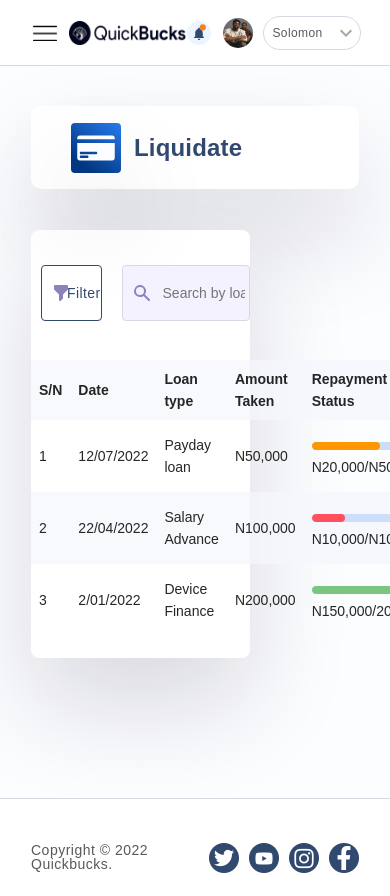
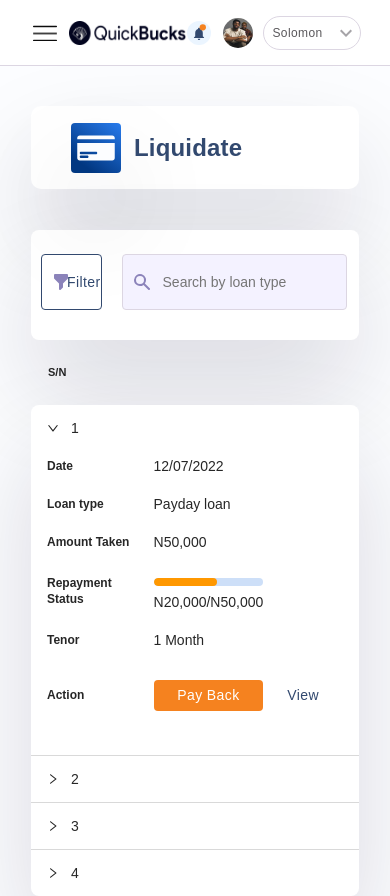
Before and after one commit to G-Joe/quickbucks-frontend, a React (Create React App) app: page /dashboard/liquidate in a window 390 px wide. Shown: the top 896 px of the page. Built offline with nearby package versions, Linux system fonts and the light colour scheme; a web font is replaced by a local one.

Commit message:
added mobile responsivity to liquidate, device finance, my account and loan calculator

```diff
--- a/src/pages/Dashboard/Account/account.scss
+++ b/src/pages/Dashboard/Account/account.scss
@@ -144,6 +144,7 @@
                }
 
           }
+
           .ant-steps-vertical{
                flex-direction: row;
                overflow: scroll;
--- a/src/pages/Dashboard/Account/pages/MyDetails/MyDetails.scss
+++ b/src/pages/Dashboard/Account/pages/MyDetails/MyDetails.scss
@@ -121,3 +121,20 @@
     border-bottom: 1px solid colors.$grey_300;
   }
 }
+
+@media (max-width: 500px) {
+  .view-emp.form-card, .upload-emp.form-card{
+    width:430px;
+  }
+  .my-details .edit-emp.form-card{
+    width:430px;
+  }
+
+  .my-details .edit-emp.form-card .row .btn{
+    width:170px;
+  }
+
+  .upload-emp.form-card .row .btn{
+    width:155px;
+  }
+}
--- a/src/pages/Dashboard/History/components/DeviceStatuses/Expired.tsx
+++ b/src/pages/Dashboard/History/components/DeviceStatuses/Expired.tsx
@@ -37,7 +37,7 @@ const Expired = ({ img, setDeviceStatusPage }: any) => {
 
           <p className="req-date expired">Request date: November 20,2019-01:00PM</p>
 
-          <Button label="View Pickup Instruction" variant="disabled" />
+          <Button label="Expired" variant="disabled" />
 
           <p className="req-date expired">Your Require Has Exceeded 72hours</p>
 
--- a/src/pages/Dashboard/History/index.scss
+++ b/src/pages/Dashboard/History/index.scss
@@ -463,5 +463,9 @@
         width: 100%;
       }
     }
+    .grid-row {
+      grid-template-columns: repeat(2, 1fr);
+
   }
 }
+}
--- a/src/pages/Dashboard/Liquidate/index.tsx
+++ b/src/pages/Dashboard/Liquidate/index.tsx
@@ -1,6 +1,7 @@
 import headerLogo from "assets/liquidate-card.svg";
 import Header from "components/Dashboard/Header/Header";
 import Table from "pages/Dashboard/Liquidate/table";
+import MobileTab from "./mobile-tab";
 import { Input, Button } from "components";
 import "./table.scss";
 import { HiFilter, HiSearch } from "react-icons/hi";
@@ -22,7 +23,14 @@ const Liquidate = () => {
             <Input label="" type="search" placeholder="Search by loan type" />
           </div>
         </div>
-        <Table />
+        <div className="table">
+           <Table />
+        </div>
+
+      </div>
+      <div className="mobile-table">
+        <h3>S/N</h3>
+        <MobileTab/>
       </div>
     </>
   );
--- /dev/null
+++ b/src/pages/Dashboard/Liquidate/mobile-tab.tsx
@@ -0,0 +1,251 @@
+import { Collapse, Progress, Modal } from 'antd';
+import { Button, Input} from "components";
+import checkIcon from "assets/checked-success.svg";
+import cancelIcon from "assets/cancel.svg";
+import useDisclosure from "components/shared/Modal/useDisclosure";
+import "./table.scss";
+
+
+const { Panel } = Collapse;
+
+
+const Text = () => {
+
+    const modalPin = useDisclosure();
+    const modalPay = useDisclosure();
+    const modalView = useDisclosure();
+    const modalSuccess = useDisclosure();
+
+    return(
+    <>
+    <div className="liquidate-toggle-table">
+    <table>
+        <tr>
+            <td className="heading">Date</td>
+            <td>12/07/2022</td>
+        </tr>
+        <tr>
+            <td className="heading">Loan type</td>
+            <td>Payday loan</td>
+        </tr>
+        <tr>
+            <td className="heading">Amount Taken</td>
+            <td>N50,000</td>
+        </tr>
+        <tr>
+            <td className="heading">Repayment Status</td>
+            <td><Progress
+              percent={58}
+              strokeColor="#FF9800"
+              trailColor="#cddff8"
+              showInfo={false}
+            />
+            N20,000/N50,000</td>
+        </tr>
+        <tr>
+            <td className="heading">Tenor</td>
+            <td>1 Month</td>
+        </tr>
+        <tr>
+            <td className="heading">Action</td>
+            <td>
+            <Button label="Pay Back" variant="primary" size="md" onClick={modalPay.onOpen}/>
+          </td>
+          <td> <Button label="View" variant="text" onClick={modalView.onOpen}/></td>
+        </tr>
+    </table>
+  </div>
+
+  <Modal
+        open={modalPay.isOpen}
+        onOk={modalPay.onClose}
+        className="payback-modal"
+        centered
+      >
+        <div className="modal-container">
+          <div className="outstanding-box">
+            <p>Loan amount outstanding</p>
+            <b>N239,571.00</b>
+          </div>
+          <Input label="Amount{N}" type="text" />
+          <Button
+            label="Liquidate"
+            variant="primary"
+            onClick={() => {
+              modalPay.onClose();
+              modalPin.onOpen();
+            }}
+          />
+         <br/>
+          <Button
+            label="Liquidate With Card"
+            variant="secondary--outline"
+            onClick={() => {
+              modalPay.onClose();
+              modalPin.onOpen();
+            }}
+          />
+          <img
+            className="close-icon"
+            onClick={modalPay.onClose}
+            src={cancelIcon}
+            alt="cancelIcon"
+          />
+        </div>
+      </Modal>
+      <Modal
+        open={modalView.isOpen}
+        onOk={modalView.onClose}
+        className="loan-summary"
+        centered
+      >
+        <>
+          <div className="liquidate-view">
+            <h3>My Loan Summary</h3>
+            <table>
+              <tr>
+                <td className="left">Loan Type</td>
+                <td className="right">Payday Loan</td>
+              </tr>
+              <tr>
+                <td className="left">Loan Tenor</td>
+                <td className="right">1 Month</td>
+              </tr>
+              <tr>
+                <td className="left">Loan Amount</td>
+                <td className="right">N20,000</td>
+              </tr>
+              <tr>
+                <td className="left">Date Taken</td>
+                <td className="right">2/2/2022</td>
+              </tr>
+              <tr>
+                <td className="left">Due Date</td>
+                <td className="right">2/3/2022</td>
+              </tr>
+              </table>
+            </div>
+
+            <table className="breakdown">
+              <thead>
+              <tr>
+                <td>Payment Breakdown</td>
+                <td></td>
+                <td></td>
+              </tr>
+              </thead>
+              <tr>
+                <td>Date</td>
+                <td>Amount Paid</td>
+                <td>1 Month</td>
+              </tr>
+              <tr>
+                <td>1/06/2022</td>
+                <td>N5,000</td>
+                <td>N45,000</td>
+              </tr>
+              <tr>
+                <td>7/06/2022</td>
+                <td>N5,000</td>
+                <td>N40,000</td>
+              </tr>
+              <tr>
+                <td>11/06/2022</td>
+                <td>N10,000</td>
+                <td>N30,000</td>
+              </tr>
+              <tr>
+                <td>-</td>
+                <td>-</td>
+                <td><span className="total">Total overdue</span><br/>N30,000</td>
+              </tr>
+            </table>
+
+
+          <Button
+            label="Download Statement"
+            variant="primary"
+            onClick={() => {
+
+            }}
+          />
+          <img
+            className="close-icon"
+            onClick={modalView.onClose}
+            src={cancelIcon}
+            alt="cancelIcon"
+          />
+        </>
+      </Modal>
+      <Modal
+        open={modalPin.isOpen}
+        onOk={modalPin.onClose}
+        className="pin-modal"
+        centered
+      >
+        <div className="modal-container">
+          <h3>Please enter your PIN </h3>
+          <Input label="PIN" type="password" secure />
+          <Button
+            label="Submit"
+            variant="primary"
+            onClick={() => {
+              modalPin.onClose();
+              modalSuccess.onOpen();
+            }}
+          />
+          <img
+            className="close-icon"
+            onClick={modalPin.onClose}
+            src={cancelIcon}
+            alt="cancelIcon"
+          />
+        </div>
+      </Modal>
+      <Modal
+        open={modalSuccess.isOpen}
+        onOk={modalSuccess.onClose}
+        className="success-modal"
+        centered
+      >
+        <div className="modal-container">
+          <img className="check-icon" src={checkIcon} alt="checkIcon" />
+          <h3>Liquidation was <br/>Successful </h3>
+          <Button
+            label="Go Home"
+            variant="primary"
+            onClick={() => {
+              modalSuccess.onClose();
+            }}
+            to="/dashboard/home"
+          />
+          <img
+            className="close-icon"
+            onClick={modalSuccess.onClose}
+            src={cancelIcon}
+            alt="cancelIcon"
+          />
+        </div>
+      </Modal>
+      </>
+);
+};
+
+
+const mobileTab = () => (
+  <Collapse bordered={false} defaultActiveKey={['1']}>
+    <Panel header="1" key="1">
+      <Text/>
+    </Panel>
+    <Panel header="2" key="2">
+    <Text/>
+    </Panel>
+    <Panel header="3" key="3">
+    <Text/>
+    </Panel>
+    <Panel header="4" key="4">
+    <Text/>
+    </Panel>
+  </Collapse>
+);
+export default mobileTab;
--- a/src/pages/Dashboard/Liquidate/table.scss
+++ b/src/pages/Dashboard/Liquidate/table.scss
@@ -133,3 +133,64 @@
     padding: 60px 45px 32px 46px;
   }
 }
+
+.mobile-table{
+  display:none;
+}
+
+@media (max-width: 500px) {
+  .table-content {
+    height: 110px;
+    width:100%;
+    padding-right: 12px;
+
+    .search{
+      margin-top: 0px;
+    }
+    .table{
+      display:none;
+    }
+  }
+
+  .mobile-table{
+    display:contents;
+
+    h3{
+      padding-left:17px;
+      padding-bottom: 24px;
+      padding-top: 24px;
+      font-size:11px;
+      font-weight: 600;
+
+    }
+  }
+  .liquidate-toggle-table{
+    tr{
+    height:32px;
+  }td{
+    padding-right: 24px;
+    padding-bottom: 16px;
+  }.heading{
+    font-weight: 600;
+    font-size:12px;
+    line-height: 16px;
+  }
+  }
+
+  .ant-collapse-borderless{
+    background-color: #ffffff;
+    box-shadow: 0px 48px 100px rgba(17, 12, 46, 0.15);
+    border-radius: 8px;
+  }
+
+.ant-collapse-header-text{
+  font-weight: 500;
+  font-size:14px;
+}
+
+
+.loan-summary .ant-modal-content{
+  width:100%;
+
+}
+}
```
